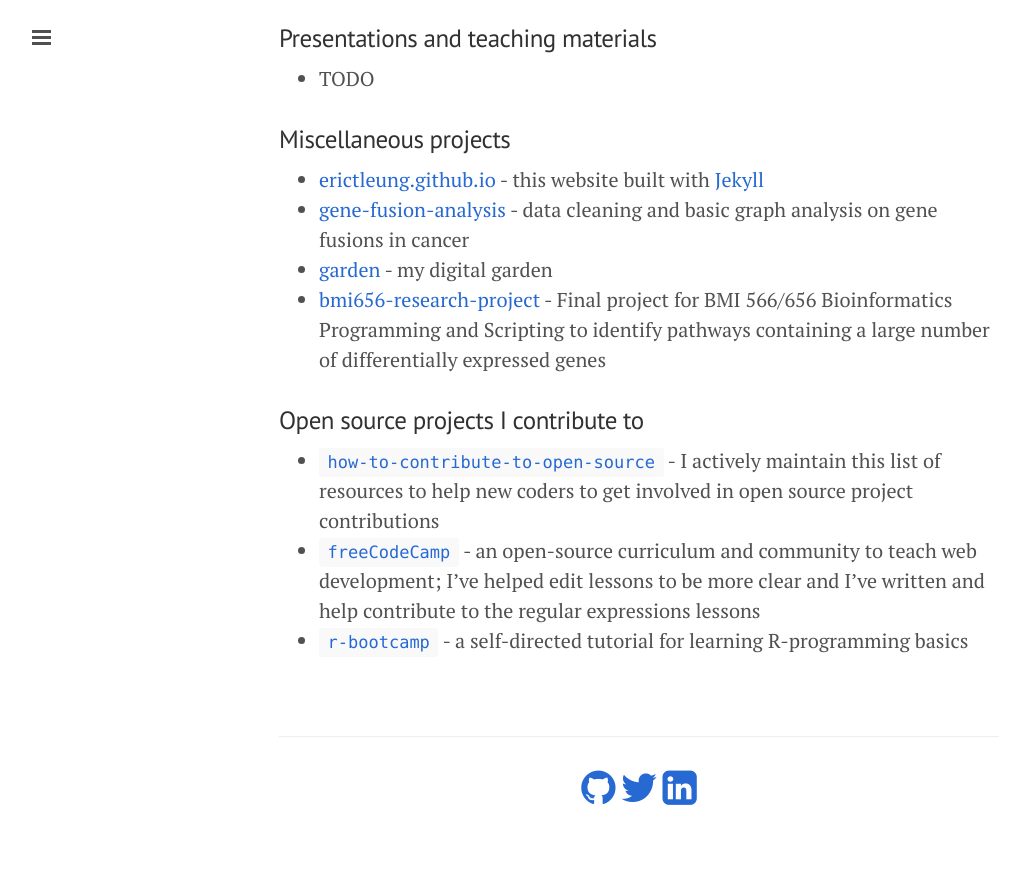
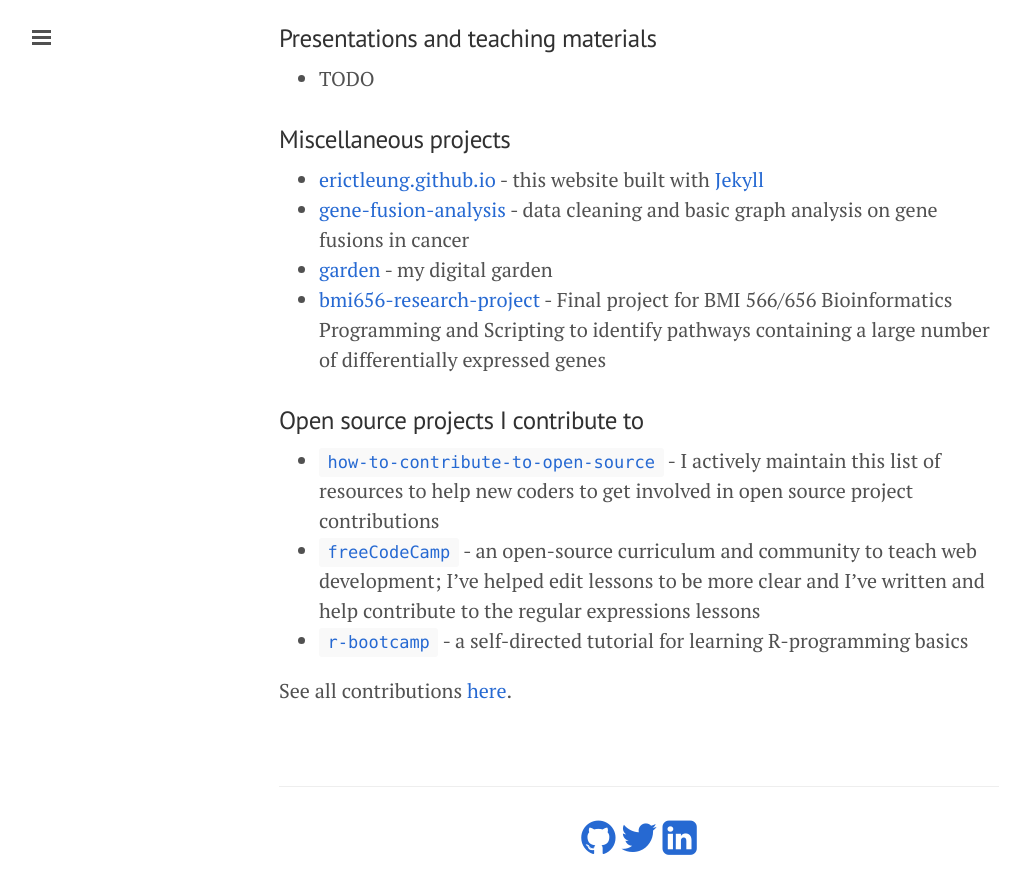
Before and after one commit to erictleung/erictleung.github.io, a Jekyll site: the page built from projects.md, in a window 1280 px wide and 900 px high, scrolled down 1796 px. Shown: the top 894 px of the window, without its empty margins (1-1031 px from the left). Built offline with Jekyll 4.4.1, drawn with Linux system fonts in a browser that asks for light colours; nearby versions of some CDN libraries; before the commit the page ends 2646 px from its top, so only the background shows below that.

Commit message:
Add link to see all GitHub contributions

```diff
--- a/projects.md
+++ b/projects.md
@@ -65,3 +65,6 @@ Here are some projects I've been working on or worked on in the past.
 - [`how-to-contribute-to-open-source`](//github.com/freeCodeCamp/how-to-contribute-to-open-source) - I actively maintain this list of resources to help new coders to get involved in open source project contributions
 - [`freeCodeCamp`](//github.com/freeCodeCamp/freeCodeCamp) - an open-source curriculum and community to teach web development; I've helped edit lessons to be more clear and I've written and help contribute to the regular expressions lessons
 - [`r-bootcamp`](//github.com/laderast/r-bootcam://github.com/laderast/r-bootcamp) - a self-directed tutorial for learning R-programming basics
+
+See all contributions
+[here](//github.com/pulls?q=is%3Apr+author%3Aerictleung+archived%3Afalse+is%3Aclosed+sort%3Acreated-as://github.com/pulls?q=is%3Apr+author%3Aerictleung+archived%3Afalse+is%3Aclosed+sort%3Acreated-asc).
```
